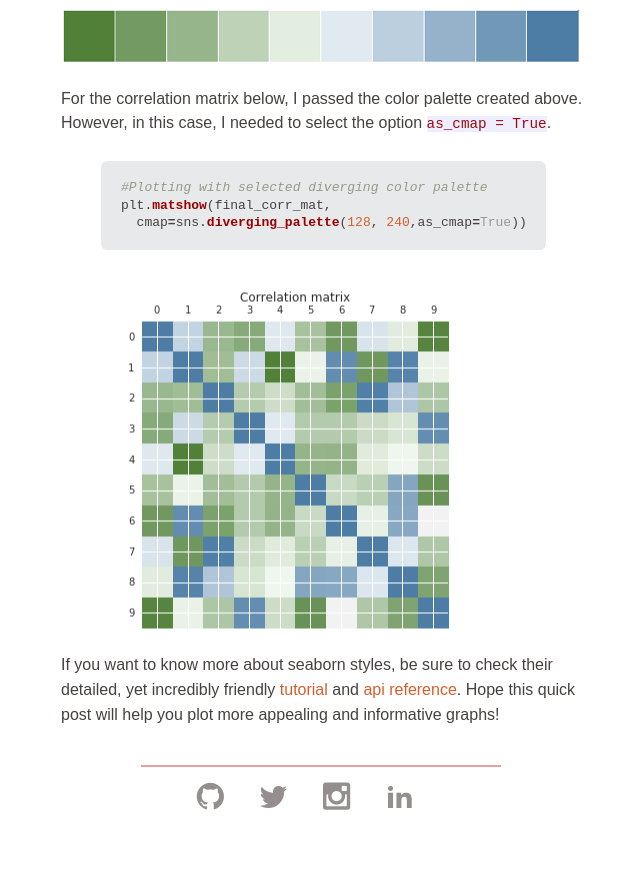
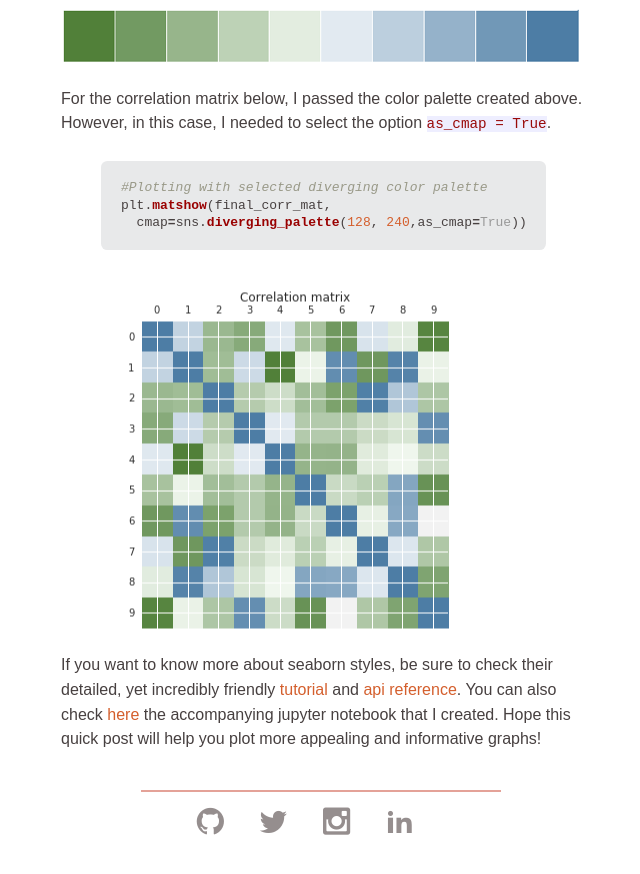
Before and after one commit to jlcoto/jlcoto.github.io, a Jekyll site: the page built from _posts/2016-09-16-styling-with-seaborn.markdown, in a window 1280 px wide and 900 px high, scrolled down 6418 px. Shown: the top 874 px of the window, without its empty margins (183-823 px from the left). Built offline with Jekyll 4.4.1, drawn with Linux system fonts in a browser that asks for light colours; comment, search, counter and statistics services are not loaded.

Commit message:
added related notebook

```diff
--- a/_posts/2016-09-16-styling-with-seaborn.markdown
+++ b/_posts/2016-09-16-styling-with-seaborn.markdown
@@ -131,4 +131,4 @@ plt.matshow(final_corr_mat,
 <img src="/img/corr_matr_div.png" alt="corr matrix div plot" class="image-post">
 
 
-If you want to know more about seaborn styles, be sure to check their detailed, yet incredibly friendly [tutorial](https://stanford.edu/~mwaskom/software/seaborn/tutorial.html) and [api reference](https://stanford.edu/~mwaskom/software/seaborn/api.html). Hope this quick post will help you plot more appealing and informative graphs!
+If you want to know more about seaborn styles, be sure to check their detailed, yet incredibly friendly [tutorial](https://stanford.edu/~mwaskom/software/seaborn/tutorial.html) and [api reference](https://stanford.edu/~mwaskom/software/seaborn/api.html). You can also check [here](https://github.com/jlcoto/visualizations/blob/master/color_palettes_seaborn.ipynb) the accompanying jupyter notebook that I created. Hope this quick post will help you plot more appealing and informative graphs!
```
